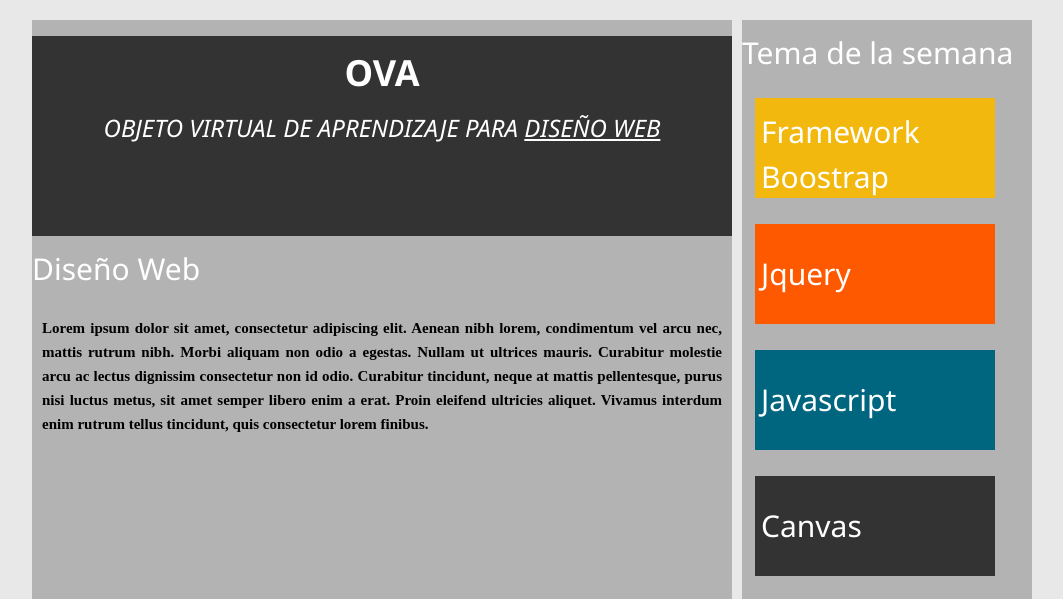
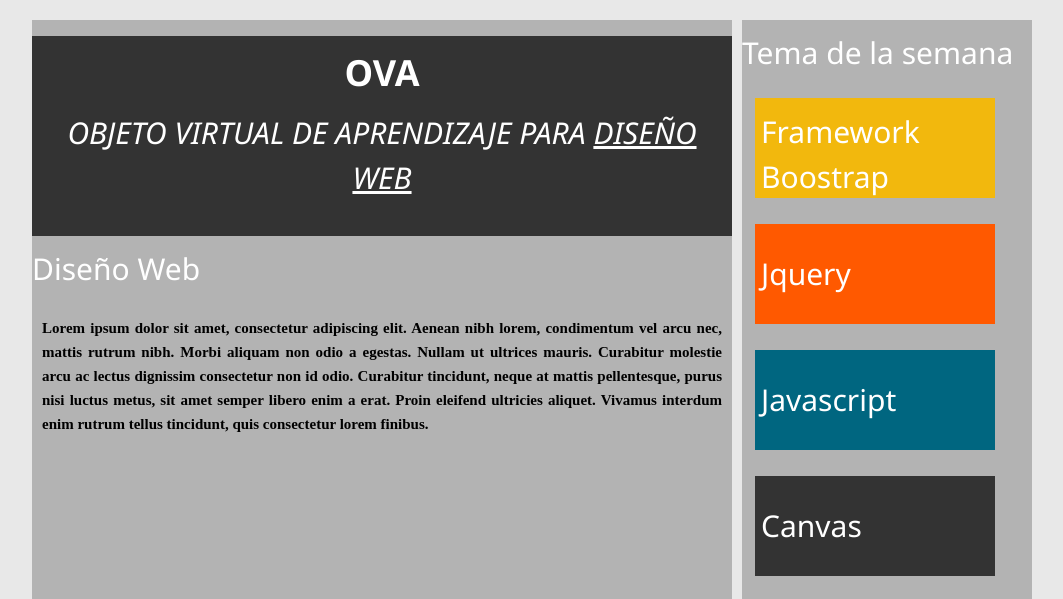
Before and after one commit to rjgonzalezro/unidad2, a plain HTML site: page unidad2/index.html in a window 1280 px wide. Both pictures are taken after a click on the link "INICIO". Shown: the part 201-800 px from the top of the page, without its empty margins (108-1171 px from the left). Drawn offline with nearby package versions, Linux system fonts and the light colour scheme; no server answers; a web font is replaced by a local one.

Commit message:
ajuste banner3

```diff
--- a/unidad2/index.html
+++ b/unidad2/index.html
@@ -56,7 +56,7 @@
 
 <div class="mySlides w3-container marron" style="width:700px; height:200px; ">
   <h1><b>OVA</b></h1>
-  <h3><i>OBJETO VIRTUAL DE APRENDIZAJE PARA <u>DISEÑO WEB</u></i></h3>
+  <h2 style="text-align: center;"><i>OBJETO VIRTUAL DE APRENDIZAJE PARA <u>DISEÑO WEB</u></i></h2>
 </div>
 
 	<article>
```
